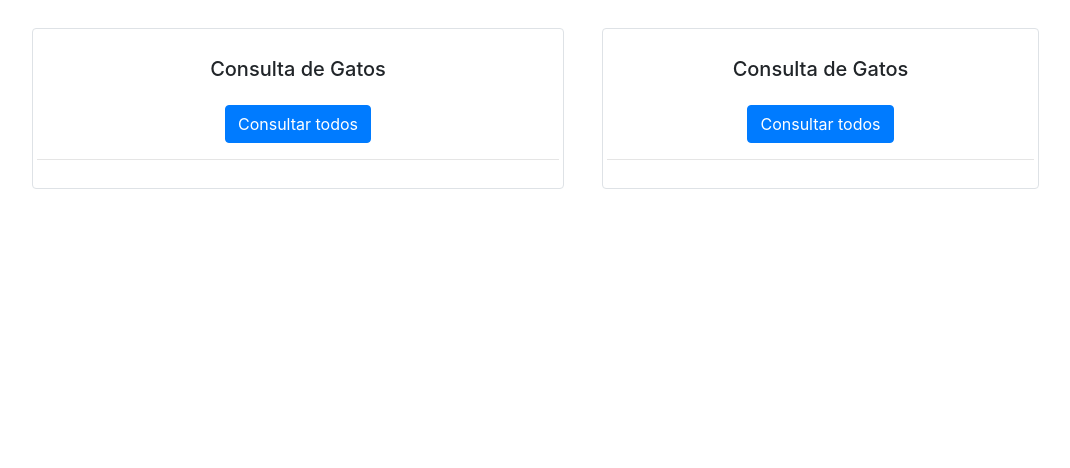
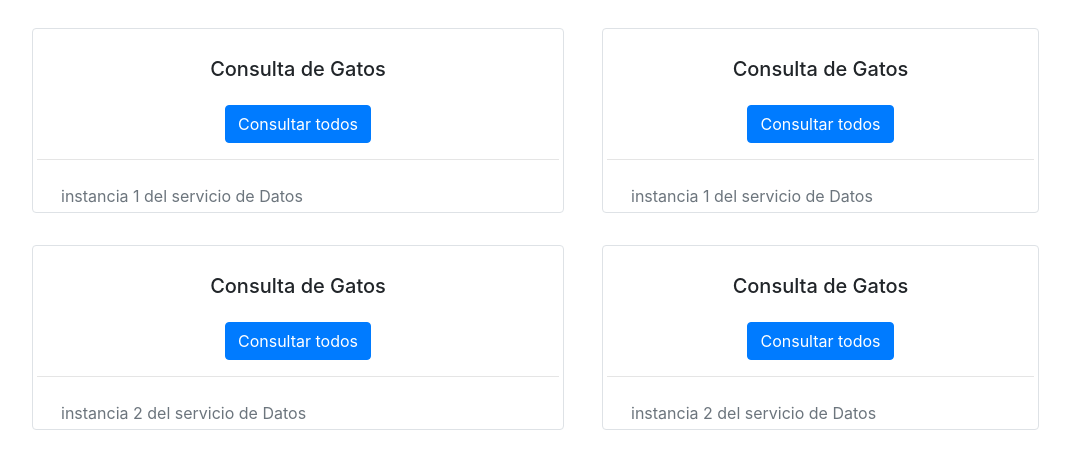
Before and after one commit to qualitrain/cursoAng, an Angular app: page / in a window 1280 px wide. Shown: the top 468 px of the page, without its empty margins (57-1127 px from the left). Built offline with nearby package versions, Linux system fonts and the light colour scheme.

Commit message:
Ejemplo jerarquía de inyección

```diff
--- a/src/app/app.component.html
+++ b/src/app/app.component.html
@@ -41,6 +41,8 @@
       <app-consultador-gatos class="col-6"></app-consultador-gatos>
       <app-consultador-gatos class="col-5"></app-consultador-gatos>
     </div>
+
+    <app-contenedor></app-contenedor>
   </div>
 
 </div>
--- a/src/app/app.module.ts
+++ b/src/app/app.module.ts
@@ -14,6 +14,7 @@ import { EjerConcatComponent } from './ejer-concat/ejer-concat.component';
 import { TestDebounceComponent } from './test-debounce/test-debounce.component';
 import { TestThrottleComponent } from './test-throttle/test-throttle.component';
 import { ConsultadorGatosComponent } from './consultador-gatos/consultador-gatos.component';
+import { ContenedorComponent } from './contenedor/contenedor.component';
 
 @NgModule({
   declarations: [
@@ -28,7 +29,8 @@ import { ConsultadorGatosComponent } from './consultador-gatos/consultador-gatos
     EjerConcatComponent,
     TestDebounceComponent,
     TestThrottleComponent,
-    ConsultadorGatosComponent
+    ConsultadorGatosComponent,
+    ContenedorComponent
   ],
   imports: [
     BrowserModule,
--- a/src/app/consultador-gatos/consultador-gatos.component.html
+++ b/src/app/consultador-gatos/consultador-gatos.component.html
@@ -14,4 +14,7 @@
             <button class="col-3 btn btn-danger btn-sm" (click)="eliminarGato(gatoI.nombre)">eliminar</button>
         </div>
     </div>
+   <div class="mt-4 px-4 text-secondary">
+    instancia {{nInstanciaServicio}} del servicio de Datos
    </div>
+</div>
--- a/src/app/consultador-gatos/consultador-gatos.component.ts
+++ b/src/app/consultador-gatos/consultador-gatos.component.ts
@@ -5,12 +5,18 @@ import { GestorDatosService } from '../servicios/gestor-datos.service';
 @Component({
   selector: 'app-consultador-gatos',
   templateUrl: './consultador-gatos.component.html',
-  styleUrls: ['./consultador-gatos.component.css']
+  styleUrls: ['./consultador-gatos.component.css'],
+  providers:[
+//    GestorDatosService
+  ]
 })
 export class ConsultadorGatosComponent {
   gatos:igato[]=[];
+  nInstanciaServicio:number=0;
 
-  constructor(private servicioDatos:GestorDatosService){}
+  constructor(private servicioDatos:GestorDatosService){
+    this.nInstanciaServicio = servicioDatos.nInstancia;
+  }
 
   consultarGatos(){
     this.servicioDatos.getGatos().subscribe(
--- /dev/null
+++ b/src/app/contenedor/contenedor.component.html
@@ -0,0 +1,6 @@
+<div class="mt-4">
+    <div class="row">
+      <app-consultador-gatos class="col-6"></app-consultador-gatos>
+      <app-consultador-gatos class="col-5"></app-consultador-gatos>
+    </div>
+</div>
--- a/src/app/servicios/gestor-datos.service.ts
+++ b/src/app/servicios/gestor-datos.service.ts
@@ -6,6 +6,9 @@ import { Observable, of } from 'rxjs';
   providedIn: 'root'
 })
 export class GestorDatosService {
+  static nInstancias:number=0
+  nInstancia:number=0;
+
   gatos=[
     {nombre:'Fifi',edad:5},
     {nombre:'Esponja',edad:3},
@@ -13,7 +16,10 @@ export class GestorDatosService {
     {nombre:'Tiger',edad:10},
     {nombre:'Tomas',edad:8},
   ]
-  constructor() { }
+  constructor() {
+    GestorDatosService.nInstancias++;
+    this.nInstancia = GestorDatosService.nInstancias;
+  }
 
   getGatoXID(id:number):Observable<igato>{
     return of(this.gatos[id -1]);
```
Also changed, not shown: src/app/contenedor/contenedor.component.ts (added, +14 -0 lines), src/app/contenedor/contenedor.component.css (added), 1 other file (tests, documents, lock files or other folders). Lines whose indentation alone changed are shown as unchanged.
